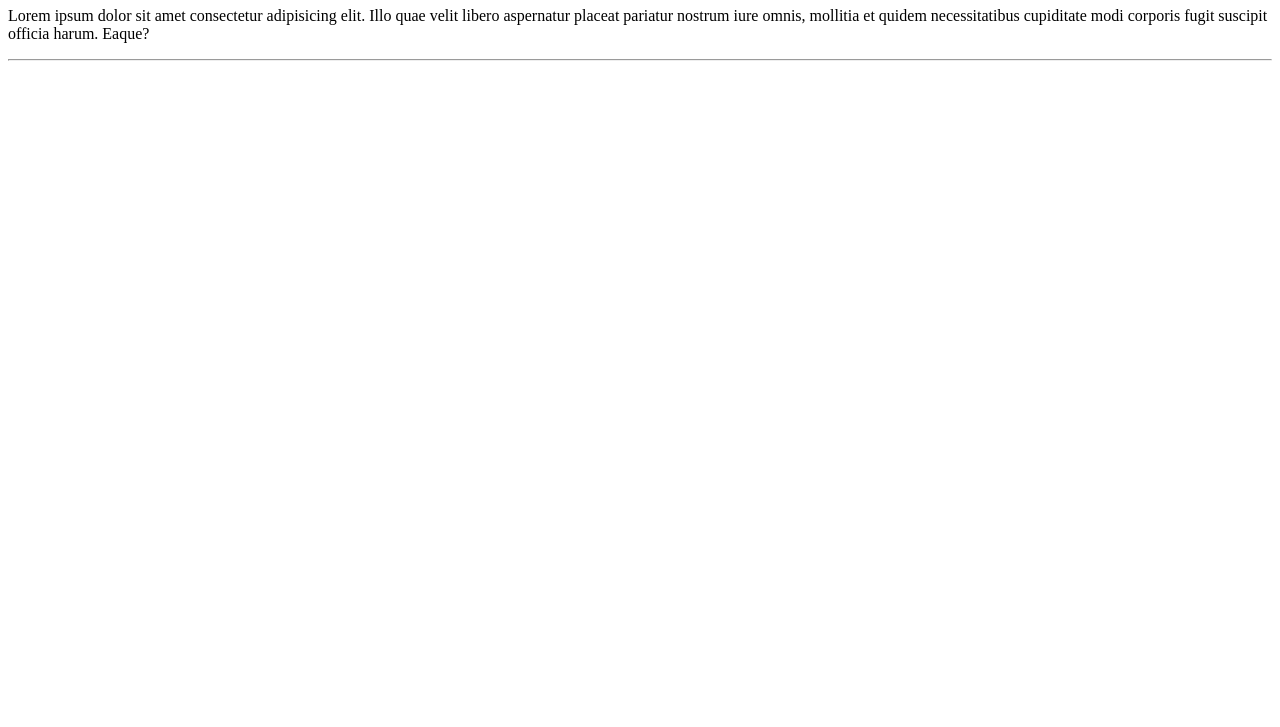
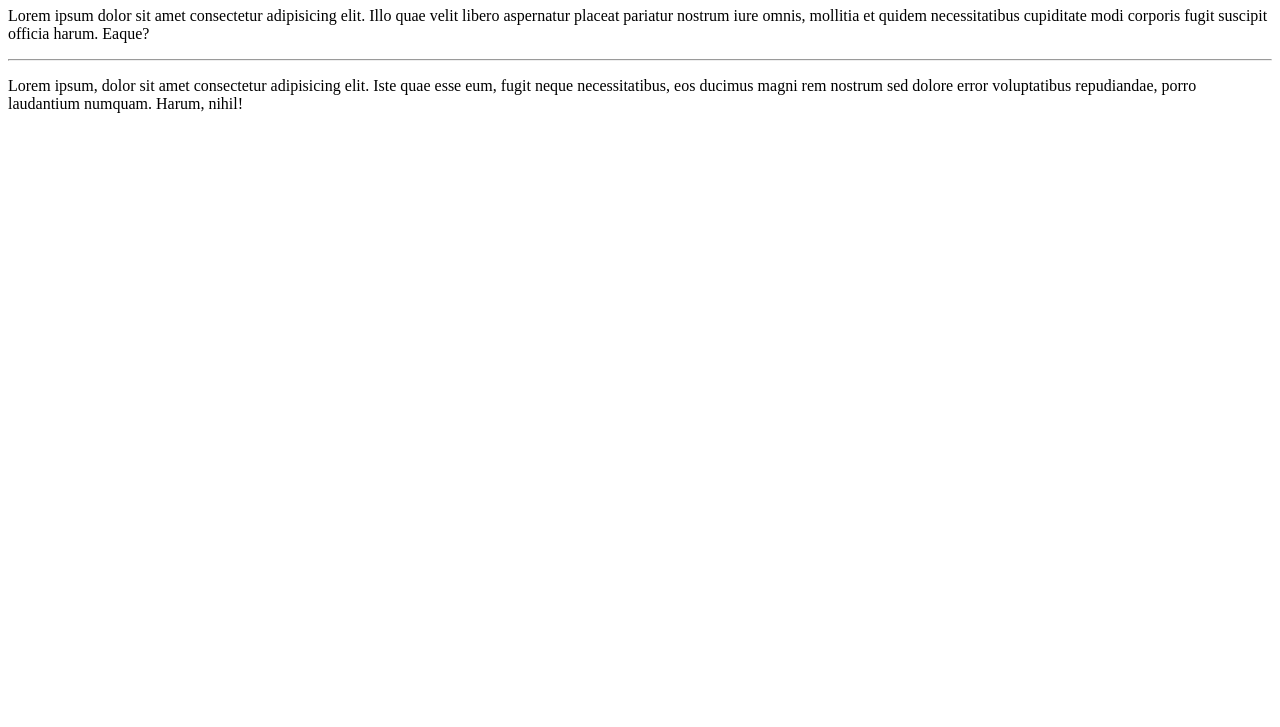
Before and after one commit to biancacarinavalente/Ola-Mundo, a plain HTML site: page Site-Exemplo/index.html in a window 1280 px wide. Shown: the part 73-800 px from the top of the page. Drawn offline with Linux system fonts and the light colour scheme.

Commit message:
Adicionei um parágrafo

```diff
--- a/Site-Exemplo/index.html
+++ b/Site-Exemplo/index.html
@@ -10,6 +10,7 @@
     <h1>Olá, mundo!</h1>
     <p>Lorem ipsum dolor sit amet consectetur adipisicing elit. Illo quae velit libero aspernatur placeat pariatur nostrum iure omnis, mollitia et quidem necessitatibus cupiditate modi corporis fugit suscipit officia harum. Eaque?</p>
     <hr>
+    <p>Lorem ipsum, dolor sit amet consectetur adipisicing elit. Iste quae esse eum, fugit neque necessitatibus, eos ducimus magni rem nostrum sed dolore error voluptatibus repudiandae, porro laudantium numquam. Harum, nihil!</p>
 
 </body>
 </html>
```
